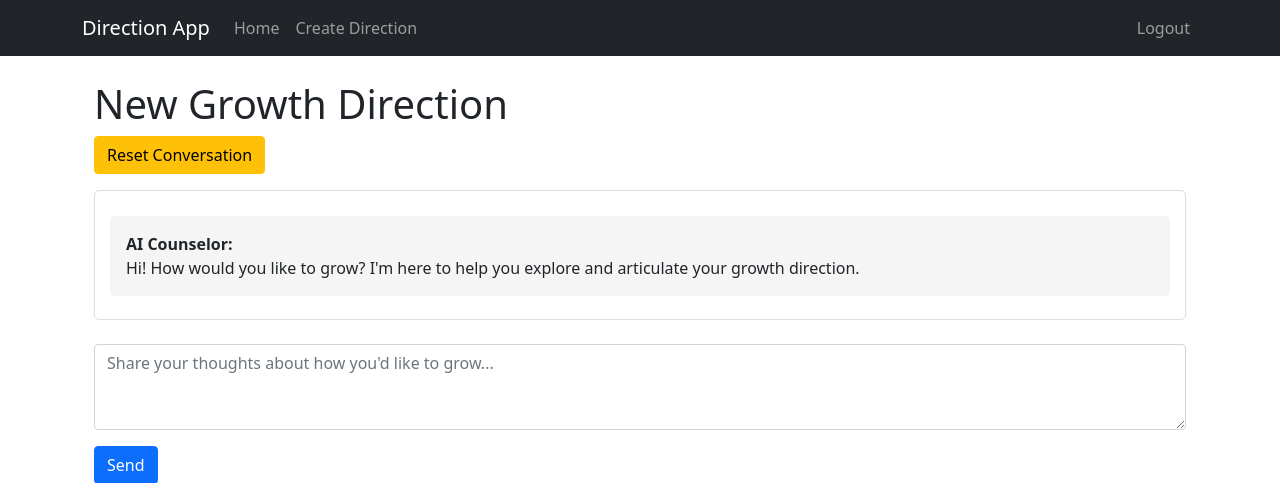
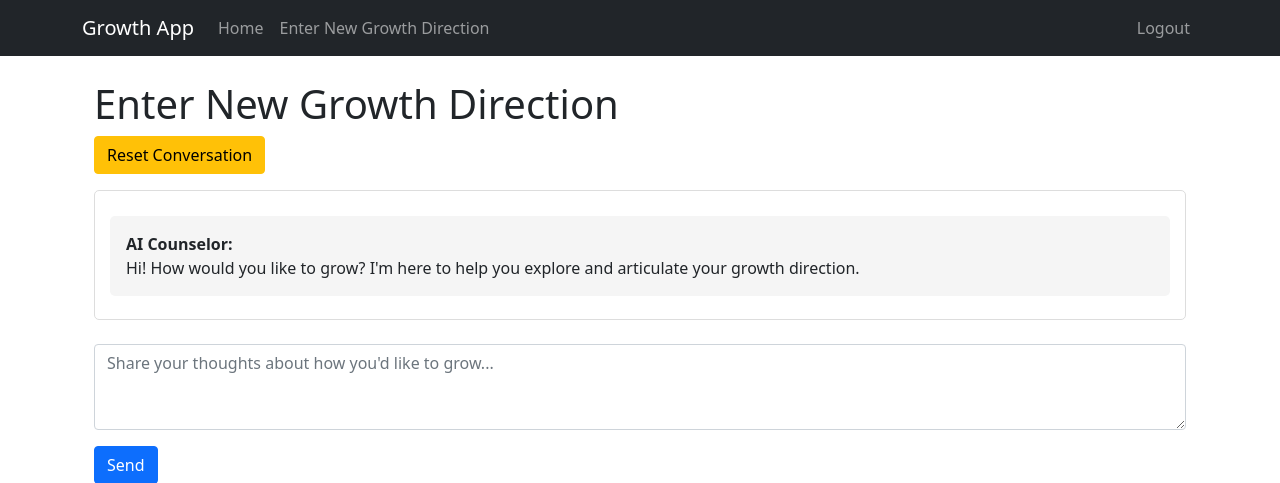
Before and after one commit to drublackberry/counsel_windsurf, a Flask app: page /create_direction in a window 1280 px wide. Shown: the top 483 px of the page. Run offline with Flask 2, Linux system fonts and the light colour scheme; the visitor is signed in with stand-in values (Sample User, id 1); parts of the project's set-up code (start-up, migrations or seed data) failed here and were passed over.

Commit message:
Corrected summaries for directions and cosmetic changes

```diff
--- a/app/main/routes.py
+++ b/app/main/routes.py
@@ -41,7 +41,7 @@ def create_direction():
             messages.append({"role": "user", "content": user_message})
 
             # Get AI response
-            response, is_complete, full_response = chat_service.chat(user_message, messages)
+            response, is_complete, full_response, short_summary = chat_service.chat(user_message, messages)
 
             # Add AI response to history
             messages.append({"role": "assistant", "content": response})
@@ -51,7 +51,8 @@ def create_direction():
                 # Store the direction data in session for confirmation
                 session['pending_direction'] = {
                     'summary': response,
-                    'raw_response': full_response
+                    'raw_response': full_response,
+                    'short_summary': short_summary
                 }
                 return render_template('chat_direction.html',
                                     title='New Growth Direction',
@@ -59,7 +60,8 @@ def create_direction():
                                     conversation_history=messages,
                                     is_complete=True,
                                     direction_summary=response,
-                                    raw_response=full_response)
+                                    raw_response=full_response,
+                                    short_summary=short_summary)
 
             # Continue conversation
             return redirect(url_for('main.create_direction'))
@@ -81,7 +83,8 @@ def create_direction():
                                 conversation_history=messages,
                                 is_complete=True,
                                 direction_summary=pending['summary'],
-                                raw_response=pending['raw_response'])
+                                raw_response=pending['raw_response'],
+                                short_summary=pending['short_summary'])
     except (json.JSONDecodeError, TypeError):
         logger.error("Invalid conversation history in session, resetting")
         messages = []
@@ -95,38 +98,29 @@ def create_direction():
 @bp.route('/confirm_direction', methods=['POST'])
 @login_required
 def confirm_direction():
-    try:
-        summary = request.form.get('summary')
-        raw_response = request.form.get('raw_response')
+    if 'pending_direction' not in session:
+        flash('No pending direction to confirm.')
+        return redirect(url_for('main.create_direction'))
 
-        if not summary:
-            flash('No direction summary provided.', 'error')
-            return redirect(url_for('main.create_direction'))
+    pending = session['pending_direction']
+    direction = Direction(
+        title=pending.get('short_summary', 'Growth Direction'),
+        description=pending['summary'],
+        raw_response=pending['raw_response'],
+        author=current_user
+    )
 
-        # Create new direction
-        direction = Direction(
-            title=f"Growth Direction: {summary[:50]}...",
-            description=summary,
-            author=current_user,
-            raw_response=raw_response
-        )
+    logger.info(f"Creating confirmed direction with title: {direction.title}")
+    db.session.add(direction)
+    db.session.commit()
+    logger.info(f"Direction saved to database with id: {direction.id}")
 
-        logger.info(f"Creating confirmed direction with title: {direction.title}")
-        db.session.add(direction)
-        db.session.commit()
-        logger.info(f"Direction saved to database with id: {direction.id}")
+    # Clear conversation history and pending direction
+    session.pop('conversation_history', None)
+    session.pop('pending_direction', None)
 
-        # Clear conversation history and pending direction
-        session.pop('conversation_history', None)
-        session.pop('pending_direction', None)
-
-        flash('Your growth direction has been recorded!')
-        return redirect(url_for('main.index'))
-
-    except Exception as e:
-        logger.error(f"Error confirming direction: {str(e)}", exc_info=True)
-        flash('Error saving direction. Please try again.', 'error')
-        return redirect(url_for('main.create_direction'))
+    flash('Your growth direction has been recorded!')
+    return redirect(url_for('main.index'))
 
 @bp.route('/direction/<int:id>')
 @login_required
--- a/app/services/chat_service.py
+++ b/app/services/chat_service.py
@@ -23,8 +23,43 @@ class ChatService:
         When you feel you have a clear understanding, respond with a message starting with the specific token '{COMPLETION_TOKEN}'
         followed by a concise summary of their growth direction."""
 
-    def chat(self, user_input: str, conversation_history: List[dict] = None) -> Tuple[str, bool, str]:
-        """Process user input and return AI response."""
+    def generate_short_summary(self, full_direction: str) -> str:
+        """Generate a short (less than 5 words) summary of the growth direction."""
+        try:
+            messages = [
+                {"role": "system", "content": "You are a concise summarizer. Create a clear, impactful summary using 5 or fewer words."},
+                {"role": "user", "content": f"Please summarize this growth direction in 5 or fewer words: {full_direction}"}
+            ]
+
+            request_payload = {
+                "model": self.model,
+                "messages": messages,
+                "temperature": 0.7,
+                "max_tokens": 50  # Short response
+            }
+
+            with httpx.Client(timeout=30.0) as client:
+                response = client.post(
+                    self.base_url,
+                    headers=self.headers,
+                    json=request_payload
+                )
+
+                if response.status_code == 200:
+                    response_data = response.json()
+                    short_summary = response_data['choices'][0]['message']['content'].strip()
+                    logger.info(f"Generated short summary: {short_summary}")
+                    return short_summary
+                else:
+                    logger.error(f"Failed to generate short summary: {response.text}")
+                    return "Growth Direction"  # Fallback
+
+        except Exception as e:
+            logger.error(f"Error generating short summary: {str(e)}")
+            return "Growth Direction"  # Fallback
+
+    def chat(self, user_input: str, conversation_history: List[dict] = None) -> Tuple[str, bool, str, str]:
+        """Process user input and return AI response with short summary if complete."""
         if conversation_history is None:
             conversation_history = []
 
@@ -72,27 +107,30 @@ class ChatService:
                     # Use text processing utility to check completion and get summary
                     is_complete, processed_message = is_direction_complete(assistant_message, COMPLETION_TOKEN)
 
+                    # Generate short summary if direction is complete
+                    short_summary = self.generate_short_summary(processed_message) if is_complete else None
+
                     # Log completion status and processed message
                     logger.info(f"Direction complete: {is_complete}")
                     if is_complete:
                         logger.info(f"Processed summary: {processed_message}")
+                        logger.info(f"Short summary: {short_summary}")
 
-                    return processed_message, is_complete, assistant_message
-
+                    return processed_message, is_complete, assistant_message, short_summary
                 else:
                     error_body = response.text
                     logger.error(f"Error response from Groq API (Status {response.status_code}): {error_body}")
-                    return f"I apologize, but I encountered an error (Status {response.status_code}). Please try again.", False, ""
+                    return f"I apologize, but I encountered an error (Status {response.status_code}). Please try again.", False, "", ""
 
         except httpx.TimeoutException as e:
             logger.error(f"Timeout error when calling Groq API: {str(e)}")
-            return "I apologize, but the request timed out. Please try again.", False, ""
+            return "I apologize, but the request timed out. Please try again.", False, "", ""
         except httpx.RequestError as e:
             logger.error(f"Network error when calling Groq API: {str(e)}")
-            return "I apologize, but there was a network error. Please try again.", False, ""
+            return "I apologize, but there was a network error. Please try again.", False, "", ""
         except KeyError as e:
             logger.error(f"Unexpected response format from Groq API: {str(e)}")
-            return "I apologize, but I received an unexpected response format. Please try again.", False, ""
+            return "I apologize, but I received an unexpected response format. Please try again.", False, "", ""
         except Exception as e:
             logger.error(f"Unexpected error in chat: {str(e)}", exc_info=True)
-            return f"I apologize, but I encountered an unexpected error: {str(e)}. Please try again.", False, ""
+            return f"I apologize, but I encountered an unexpected error: {str(e)}. Please try again.", False, "", ""
--- a/app/templates/base.html
+++ b/app/templates/base.html
@@ -3,13 +3,13 @@
 <head>
     <meta charset="UTF-8">
     <meta name="viewport" content="width=device-width, initial-scale=1.0">
-    <title>{{ title }} - Direction App</title>
+    <title>{{ title }} - Growth App</title>
     <link href="https://cdn.jsdelivr.net/npm/bootstrap@5.1.3/dist/css/bootstrap.min.css" rel="stylesheet">
 </head>
 <body>
     <nav class="navbar navbar-expand-lg navbar-dark bg-dark">
         <div class="container">
-            <a class="navbar-brand" href="{{ url_for('main.index') }}">Direction App</a>
+            <a class="navbar-brand" href="{{ url_for('main.index') }}">Growth App</a>
             <button class="navbar-toggler" type="button" data-bs-toggle="collapse" data-bs-target="#navbarNav">
                 <span class="navbar-toggler-icon"></span>
             </button>
@@ -20,7 +20,7 @@
                     </li>
                     {% if current_user.is_authenticated %}
                     <li class="nav-item">
-                        <a class="nav-link" href="{{ url_for('main.create_direction') }}">Create Direction</a>
+                        <a class="nav-link" href="{{ url_for('main.create_direction') }}">Enter New Growth Direction</a>
                     </li>
                     {% endif %}
                 </ul>
--- a/app/templates/chat_direction.html
+++ b/app/templates/chat_direction.html
@@ -4,7 +4,7 @@
 <div class="container mt-4">
     <div class="row">
         <div class="col-md-12">
-            <h1>{{ title }}</h1>
+            <h1>Enter New Growth Direction</h1>
 
             <!-- Reset Button -->
             <form action="{{ url_for('main.reset_conversation') }}" method="post" class="mb-3">
@@ -34,7 +34,7 @@
                 <div class="modal-dialog">
                     <div class="modal-content">
                         <div class="modal-header">
-                            <h5 class="modal-title" id="confirmDirectionModalLabel">Confirm Your Growth Direction</h5>
+                            <h5 class="modal-title" id="confirmDirectionModalLabel">Enter New Growth Direction</h5>
                             <button type="button" class="btn-close" data-bs-dismiss="modal" aria-label="Close"></button>
                         </div>
                         <div class="modal-body">
@@ -47,9 +47,7 @@
                             </div>
                         </div>
                         <div class="modal-footer">
-                            <form action="{{ url_for('main.reset_conversation') }}" method="post" class="me-2">
-                                <button type="submit" class="btn btn-secondary">Start Over</button>
-                            </form>
+                            <button type="button" class="btn btn-secondary" data-bs-dismiss="modal">Continue Chat</button>
                             <form action="{{ url_for('main.confirm_direction') }}" method="post">
                                 <input type="hidden" name="summary" value="{{ direction_summary }}">
                                 <input type="hidden" name="raw_response" value="{{ raw_response }}">
--- a/app/templates/index.html
+++ b/app/templates/index.html
@@ -4,9 +4,9 @@
 <div class="row">
     <div class="col-md-12 mb-4">
         <div class="d-flex justify-content-between align-items-center">
-            <h1>Welcome to Direction App</h1>
+            <h1>Learn, fail and grow, never give up.</h1>
             {% if current_user.is_authenticated %}
-            <a href="{{ url_for('main.create_direction') }}" class="btn btn-primary">Start Growth Conversation</a>
+            <a href="{{ url_for('main.create_direction') }}" class="btn btn-primary">Enter New Growth Direction</a>
             {% endif %}
         </div>
     </div>
```
